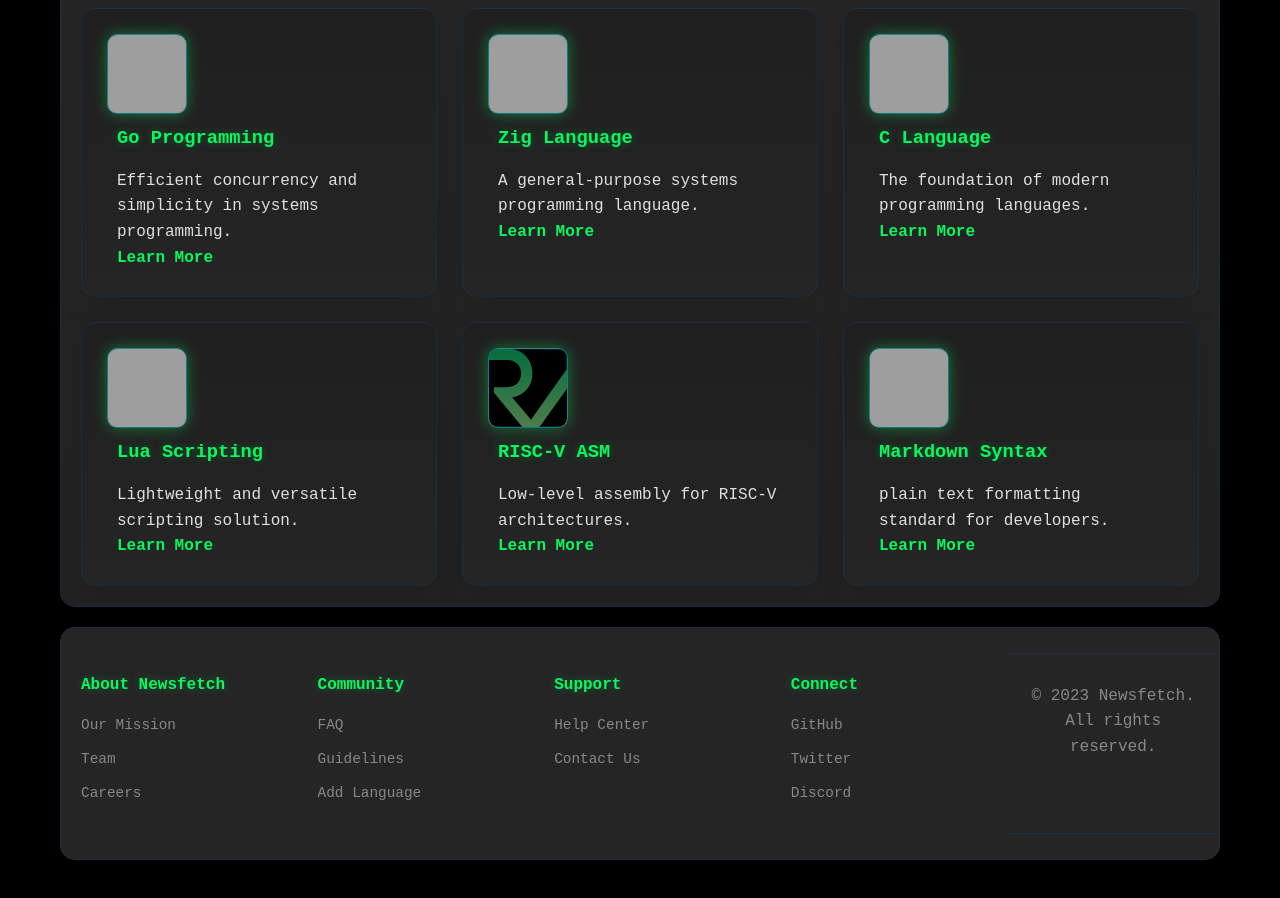
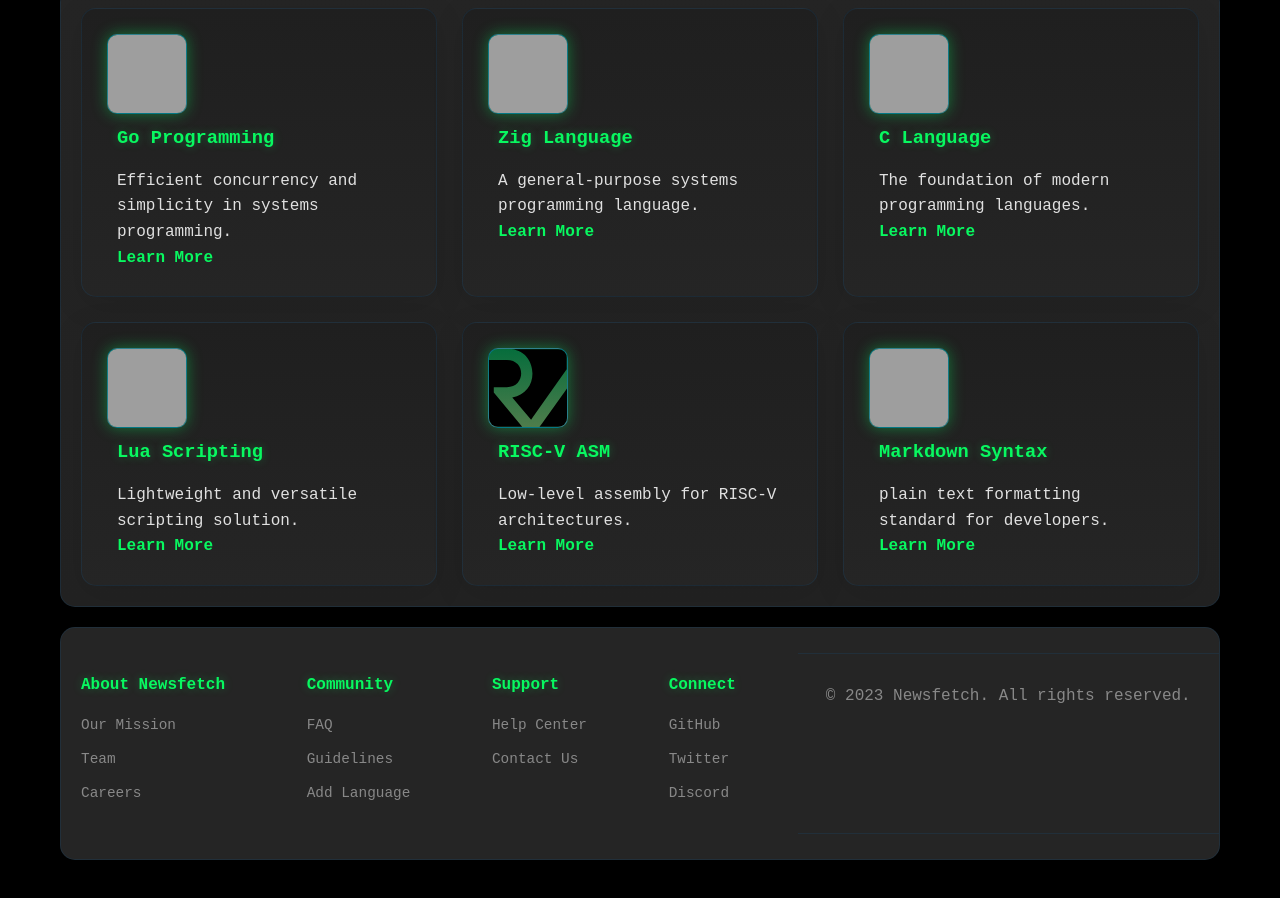
Before and after one commit to vsm0/newsfetch, a plain HTML site: page index.html in a window 1280 px wide. Shown: the part 381-1279 px from the top of the page. Drawn offline with Linux system fonts and the light colour scheme; grey boxes are pictures that could not be loaded.

Commit message:
Fix wrapping

```diff
--- a/style.css
+++ b/style.css
@@ -198,10 +198,12 @@ footer {
   display: flex;
   gap: 25px;
   justify-content: space-between;
+  flex-wrap: wrap;
 }
 
 .footer-column {
-  flex: 1;
+  flex: 1 1 auto;
+  min-width: 0;
   color: #888;
   padding: 20px;
 }
```
